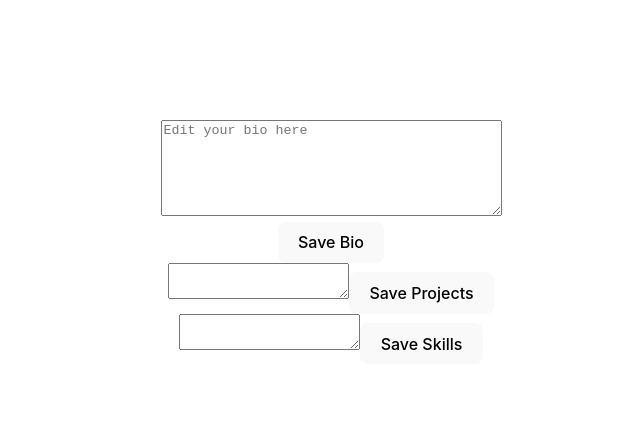
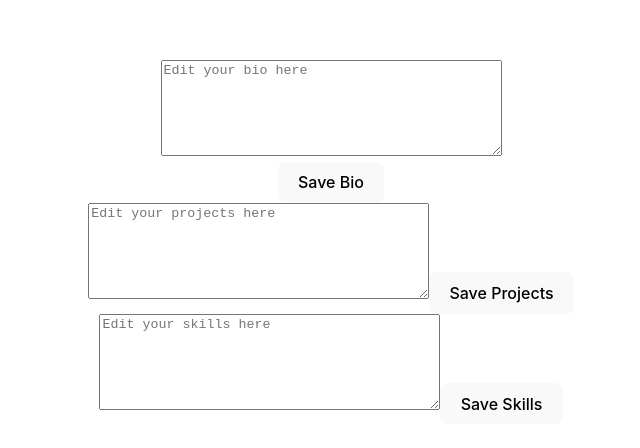
Before and after one commit to Evecandy/Portfolio-site, a React (Vite) app in the folder my-portfolio/: page /admin in a window 1280 px wide. Shown: the part 158-606 px from the top of the page, without its empty margins (309-949 px from the left). Built offline with nearby package versions, Linux system fonts and the light colour scheme; no server answers; the database is empty.

Commit message:
Enhance admin interface: add placeholder text and adjust layout in projects and skills editors; update README with admin login details; change page title.

```diff
--- a/my-portfolio/index.html
+++ b/my-portfolio/index.html
@@ -4,7 +4,7 @@
     <meta charset="UTF-8" />
     <!-- <link rel="icon" type="image/svg+xml" href="/vite.svg" /> -->
     <meta name="viewport" content="width=device-width, initial-scale=1.0" />
-    <title>Vite + React</title>
+    <title>Ma' Portfolio 🙂‍↔️✨✨✨</title>
   </head>
   <body>
     <div id="root"></div>
--- a/my-portfolio/src/components/admin/projectsEditor.jsx
+++ b/my-portfolio/src/components/admin/projectsEditor.jsx
@@ -49,6 +49,9 @@ const ProjectsEditor = () => {
       <textarea
         value={projects}
         onChange={(e) => setProjects(e.target.value)}
+        placeholder="Edit your projects here"
+        rows={6}
+        cols={40}
       />
       <button onClick={handleSave}>Save Projects</button>
       </>
--- a/my-portfolio/src/components/admin/skillsEditor.jsx
+++ b/my-portfolio/src/components/admin/skillsEditor.jsx
@@ -46,9 +46,15 @@ const SkillsEditor = () => {
         <p> Loading...</p>
       ) : (
         <>
-      <textarea value={skills} onChange={(e) => setSkills(e.target.value)} />
-      <button onClick={handleSave}>Save Skills</button>
-      </>
+          <textarea
+            value={skills}
+            onChange={(e) => setSkills(e.target.value)}
+            placeholder="Edit your skills here"
+            rows={6}
+            cols={40}
+          />
+          <button onClick={handleSave}>Save Skills</button>
+        </>
       )}
     </div>
   );
```
Also changed, not shown: 1 other file (tests, documents, lock files or other folders).
